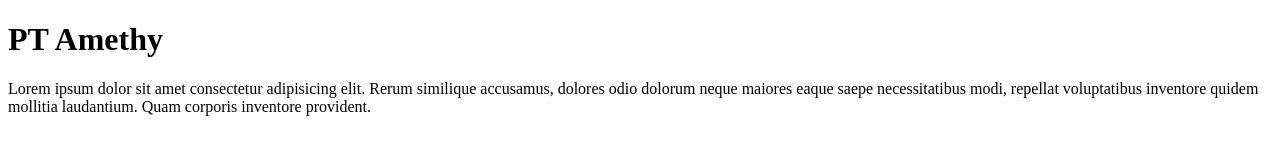
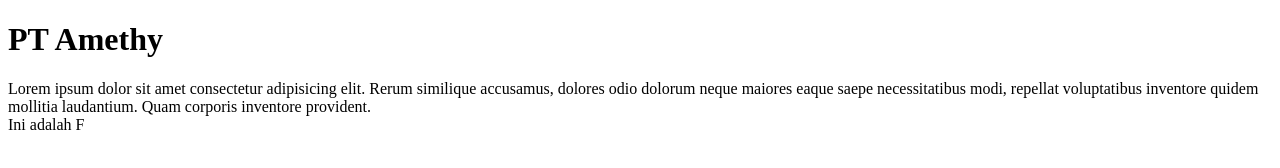
Before and after one commit to amethy01/CompanyProfile, a plain HTML site: page index.html in a window 1280 px wide. Drawn offline with Linux system fonts and the light colour scheme.

Commit message:
Membuat footer

```diff
--- a/index.html
+++ b/index.html
@@ -9,5 +9,7 @@
     <h1>PT Amethy</h1>
     <div>Lorem ipsum dolor
         sit amet consectetur adipisicing elit. Rerum similique accusamus, dolores odio dolorum neque maiores eaque saepe necessitatibus modi, repellat voluptatibus inventore quidem mollitia laudantium. Quam corporis inventore provident.</div>
+
+    <footer>Ini adalah F</footer>
 </body>
 </html>
```
